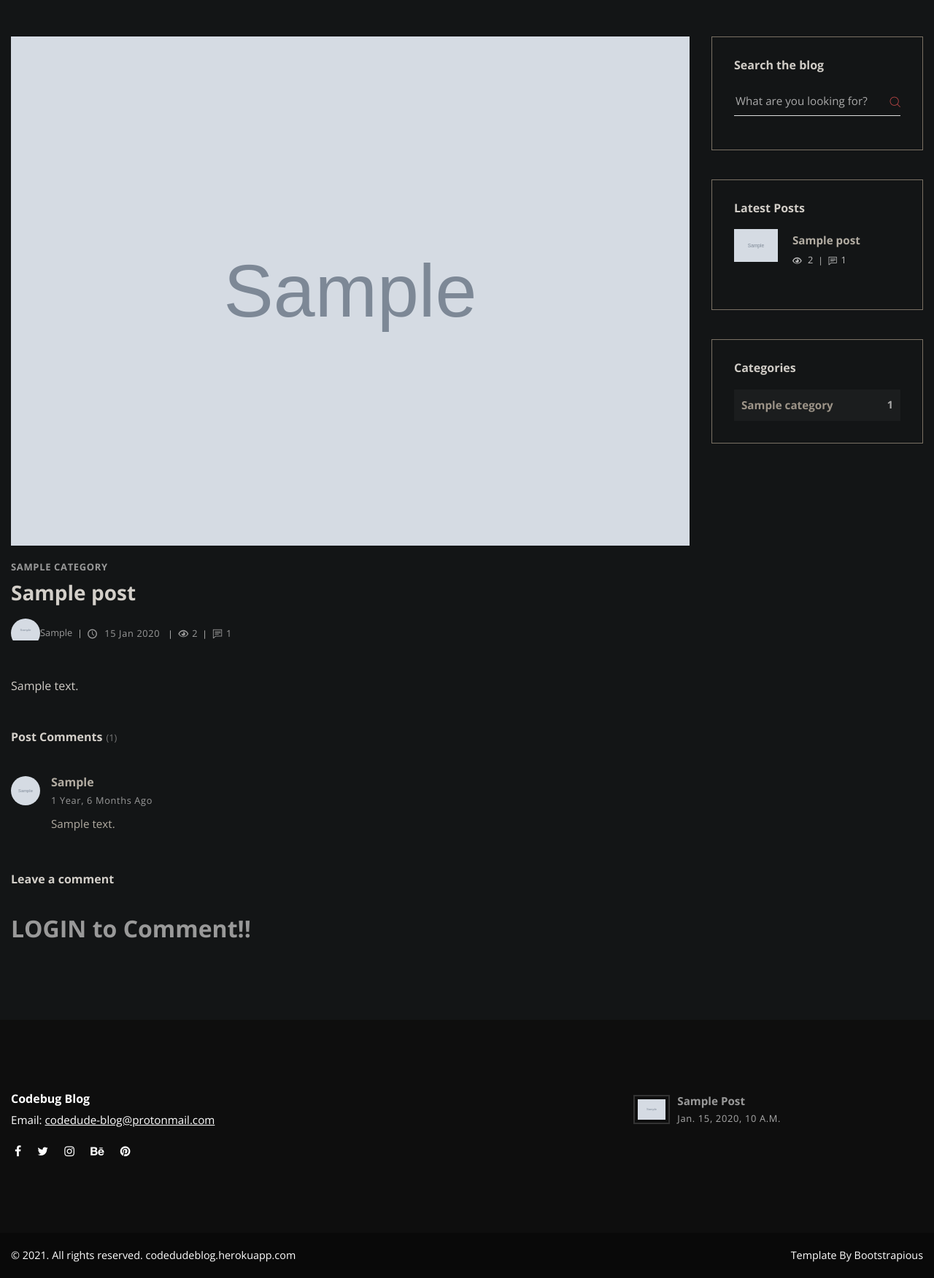
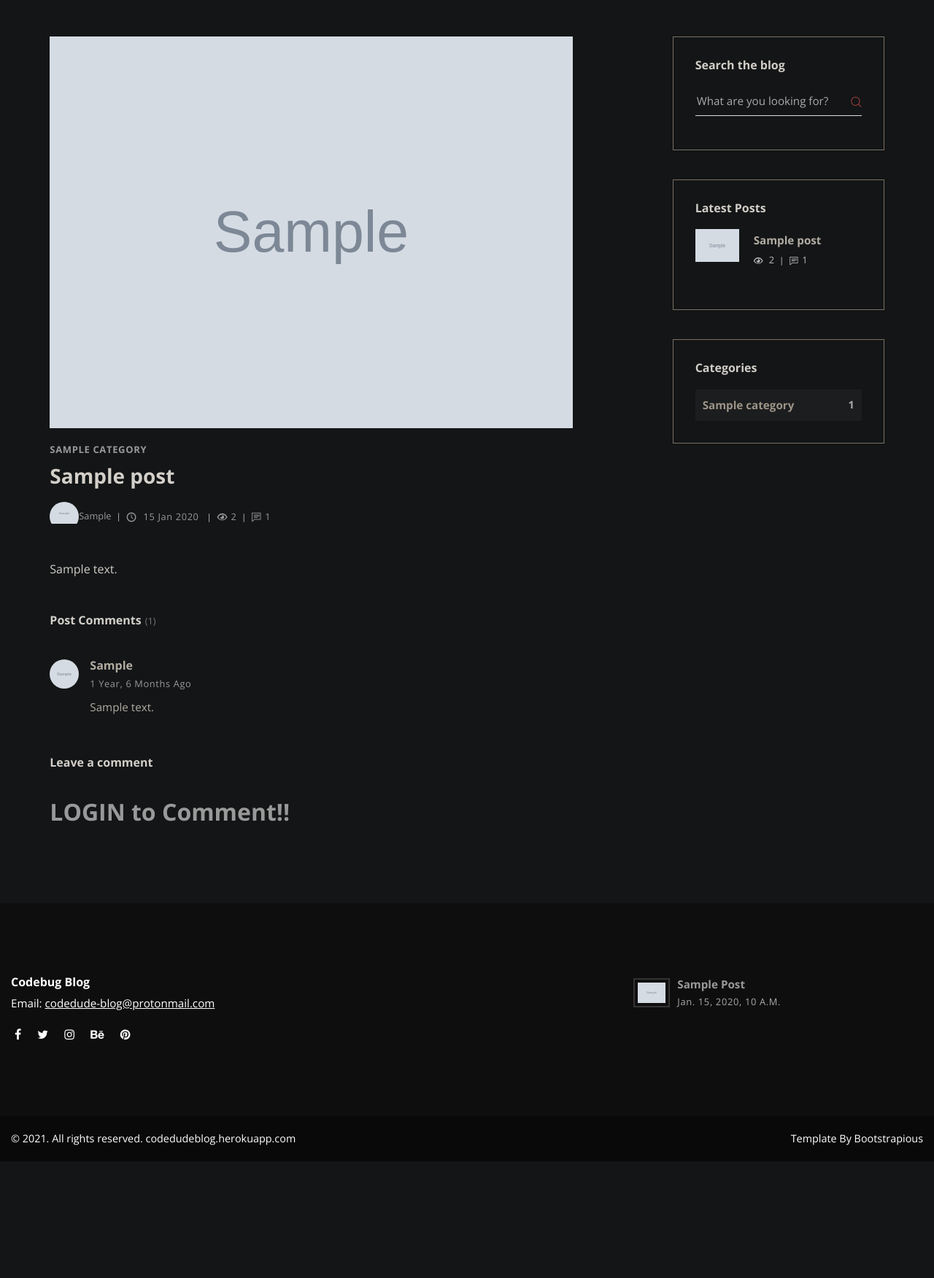
Before and after one commit to c0debugger/djangoBlog, a Django app: page /post/1/ in a window 1280 px wide. Shown: the part 93-1845 px from the top of the page at 73% size. After the commit the page ends 1685 px from the top, so only its background shows below. Run offline with Django 3.2, Linux system fonts and the light colour scheme; tables that the repository leaves empty hold one stand-in row (values such as "Sample post"); grey boxes marked "Sample" are stand-in pictures; parts of the project's set-up code (start-up, migrations or seed data) failed here and were passed over; some libraries are stand-ins or nearby versions.

Commit message:
change styling for detailed post page

```diff
--- a/src/templates/post.html
+++ b/src/templates/post.html
@@ -1,8 +1,8 @@
 {% extends "base.html" %} {% load static %} {%load crispy_forms_tags %} {% block content %}
 
-  <div class="row">
+  <div class="row  justify-content-around">
     <!-- Latest Posts -->
-    <main class="post blog-post col-lg-9">
+    <main class="post blog-post col-lg-7">
       <div class="container">
         <div class="post-single">
           <div class="post-thumbnail"><img src="{{ post.thumbnail.url }}" alt="..." class="img-fluid" /></div>
```
